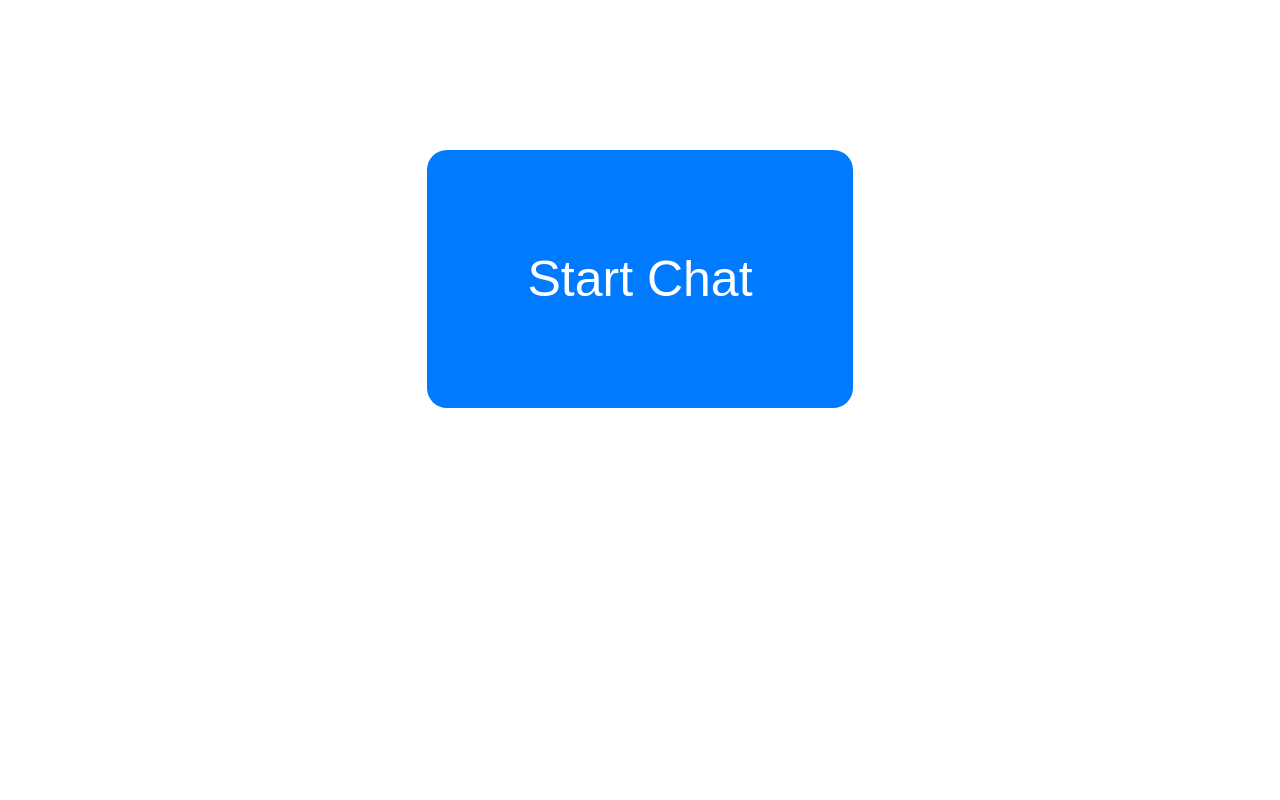
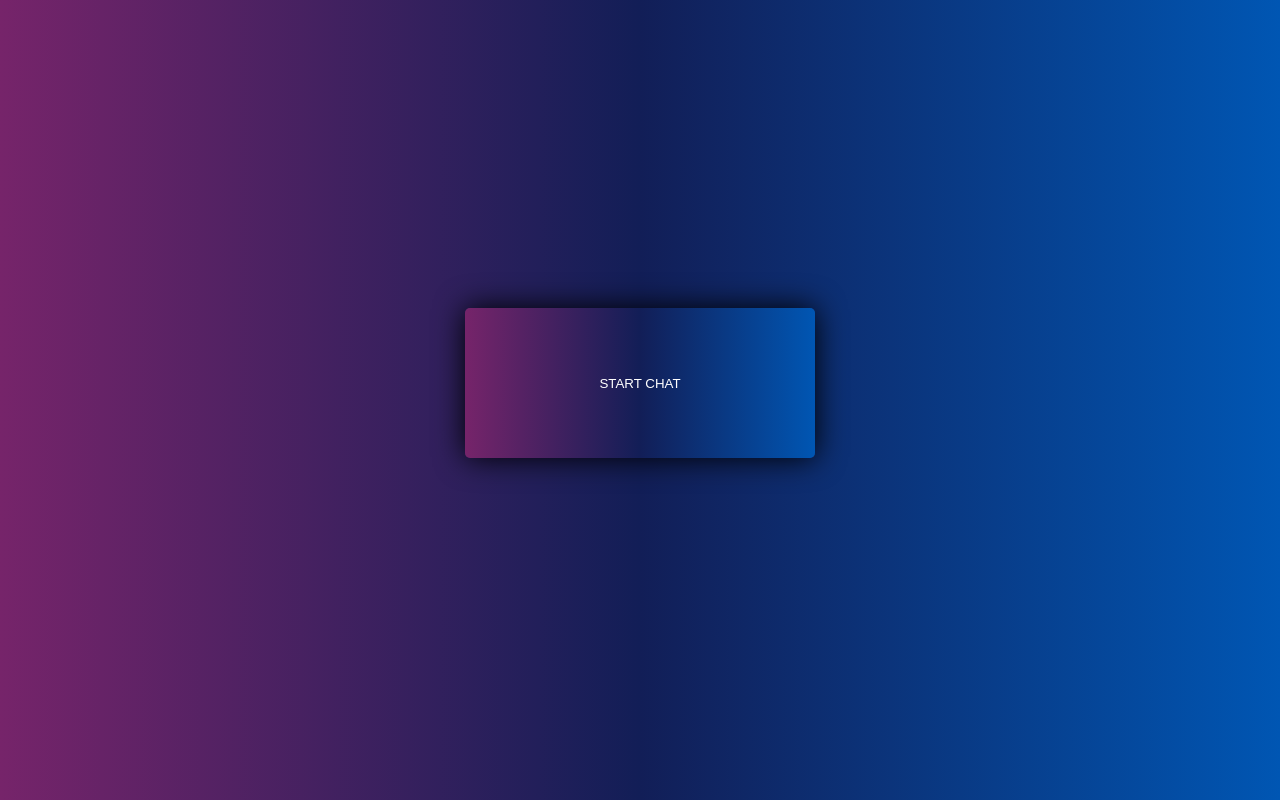
Before and after one commit to BKHornYT/simple-chat, a plain HTML site: page index.html in a window 1280 px wide. Drawn offline with Linux system fonts and the light colour scheme.

Commit message:
css update

```diff
--- a/index.html
+++ b/index.html
@@ -1,5 +1,5 @@
 <!DOCTYPE html>
-<html lang="en">
+<html lang="en" id="index.htmlID">
 <head>
     <meta charset="UTF-8">
     <meta name="viewport" content="width=device-width, initial-scale=1.0">
--- a/styles.css
+++ b/styles.css
@@ -3,30 +3,23 @@
 
 
 #start-chat-btn {
+  background: linear-gradient(to right, #76246a, #121e57, #0056b3);
+  color: white;
+  padding: 10px 20px;
+  border: none;
+  border-radius: 5px;
+  cursor: pointer;
 
-    display: block;
+  display: flex;
+  align-items: center;
+  justify-content: center;
 
-    margin-left: auto;
+  margin-top: 300px;
+  width: 350px;
+  height: 150px;
 
-    margin-right: auto;
-
-    margin-top: 150px;
-
-    padding: 100px;
-
-    background-color: #007bff;
-
-    color: white;
-
-    font-size: 50px;
-
-    border: none;
-
-    border-radius: 20px;
-
-    cursor: pointer;
-
-
+  text-transform: uppercase;
+  box-shadow: black 0px 0px 30px 0px;
 }
 
 
@@ -36,18 +29,19 @@
 
 }
 
-#chat-container {
+
+
+
+body {
+
+
+    background: linear-gradient(to right, #76246a, #121e57, #0056b3);
 
     display: flex;
+    justify-content: center;
+    align-items: center;
 
-    flex-direction: column;
+    ;
 
-    height: 80vh;
-
-    border: 1px solid #ccc;
-
-    padding: 10px;
-
-    overflow-y: scroll;
 
 }
```
Also changed, not shown: chat.html (+1 -1 lines), styles2.css (added, +15 -0 lines), index.js (line endings or trailing spaces).
